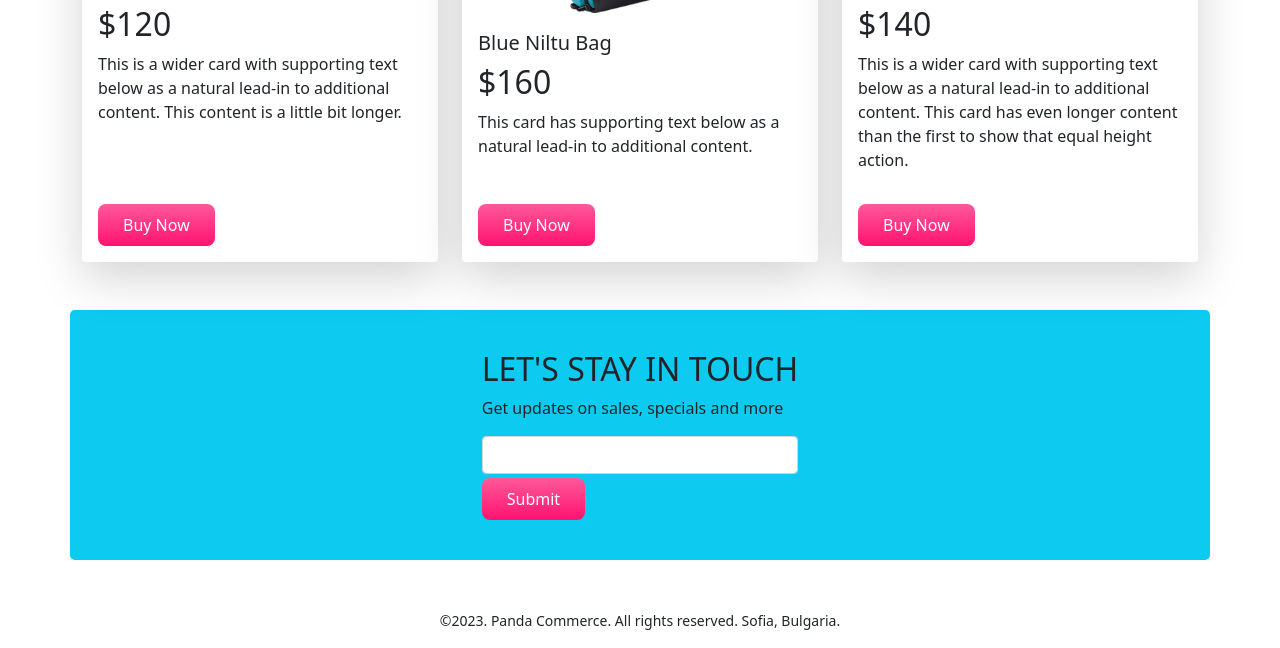
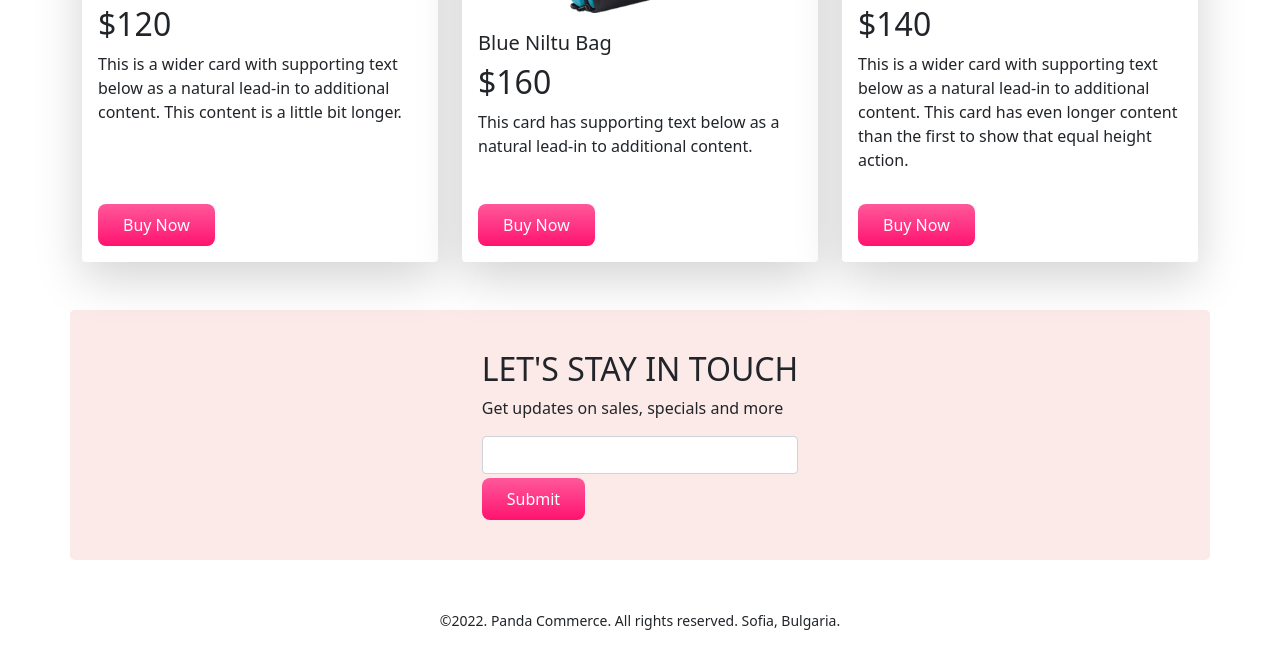
Before and after one commit to HasanRahat18/panda-ecommerce, a plain HTML site: page index.html in a window 1280 px wide. Shown: the part 1783-2431 px from the top of the page. Drawn offline with nearby package versions, Linux system fonts and the light colour scheme.

Commit message:
ft added

```diff
--- a/index.html
+++ b/index.html
@@ -266,7 +266,7 @@
 
         <!-- .........Subscribe Start.........  -->
 
-        <section style="height: 250px" class="container d-flex rounded-3 align-items-center justify-content-center bg-info" id="subscribe">
+        <section style="height: 250px" class="container d-flex rounded-3 align-items-center justify-content-center panda-bg-info " id="subscribe">
             <div>
                 <h2>LET'S STAY IN TOUCH</h2>
                 <p>Get updates on sales, specials and more</p>
@@ -294,7 +294,7 @@
 
     </main>
     <footer class="mt-5 text-center">
-        <p><small>©2023. Panda Commerce. All rights reserved. Sofia, Bulgaria.</small></p>
+        <p><small>©2022. Panda Commerce. All rights reserved. Sofia, Bulgaria.</small></p>
     </footer>
 
         <!-- Optional JavaScript; choose one of the two! -->
```
